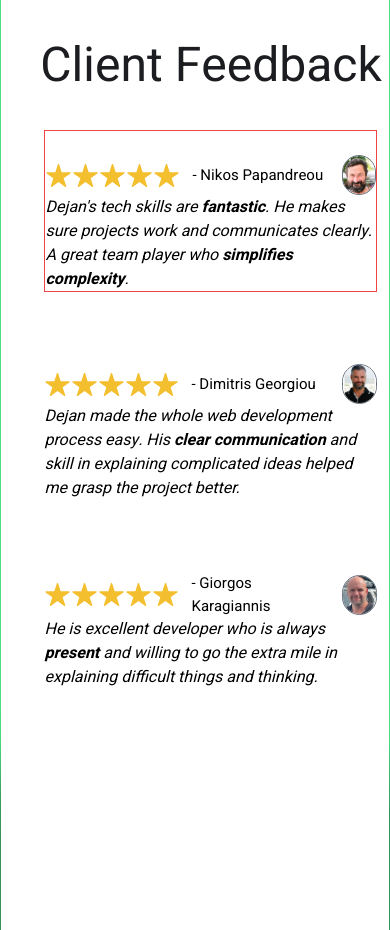
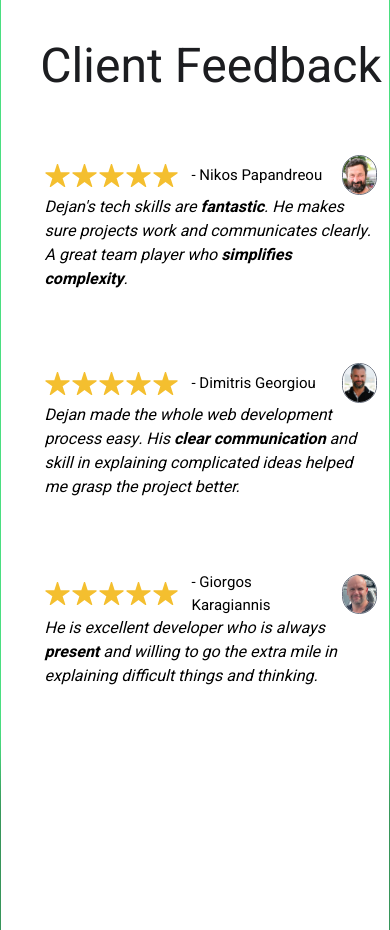
Before and after one commit to dejanheroxd/portfolio-dsn-v2, a React (Vite) app: page /about in a window 390 px wide. Shown: the part 4140-5070 px from the top of the page. Built offline with nearby package versions, Linux system fonts and the light colour scheme.

Commit message:
think fixed of right about

```diff
--- a/src/pages/about/HeadingSec.jsx
+++ b/src/pages/about/HeadingSec.jsx
@@ -16,7 +16,7 @@ export default function HeadingSec() {
           Helping brands thrive in the digital world
         </p>
       </div>
-      <div className="absolute bottom-[-69px] right-[55px] h-36 w-36 rounded-full bg-dennisBlue-100 sm:bottom-[-70px] sm:right-[150px] lg:bottom-[-77px] lg:right-[200px] lg:h-40 lg:w-40 xl:bottom-[-100px] xl:right-[350px] xl:h-52 xl:w-52 2xl:right-[415px]">
+      <div className="absolute bottom-[-69px] right-[55px] h-28 w-28 rounded-full bg-dennisBlue-100 sm:bottom-[-70px] sm:right-[150px] lg:bottom-[-77px] lg:right-[200px] lg:h-40 lg:w-40 xl:bottom-[-100px] xl:right-[350px] xl:h-52 xl:w-52 2xl:right-[415px]">
         <Lottie
           initialSegment={[26, 114]}
           lottieRef={worlRef}
--- a/src/pages/about/TestimonailSec.jsx
+++ b/src/pages/about/TestimonailSec.jsx
@@ -25,7 +25,7 @@ export default function TestimonailSec() {
               Client Feedback
             </p>
             <div className="flex flex-col items-center justify-center gap-x-14 gap-y-12 xl:flex-col xl:gap-y-5">
-              <div className="flex w-[333px] flex-col border border-red-500 sm:w-[400px]">
+              <div className="flex w-[333px] flex-col sm:w-[400px]">
                 <p className="order-2 italic xl:order-2">
                   Dejan's tech skills are <b>fantastic</b>. He makes sure
                   projects work and communicates clearly. A great team player
```
